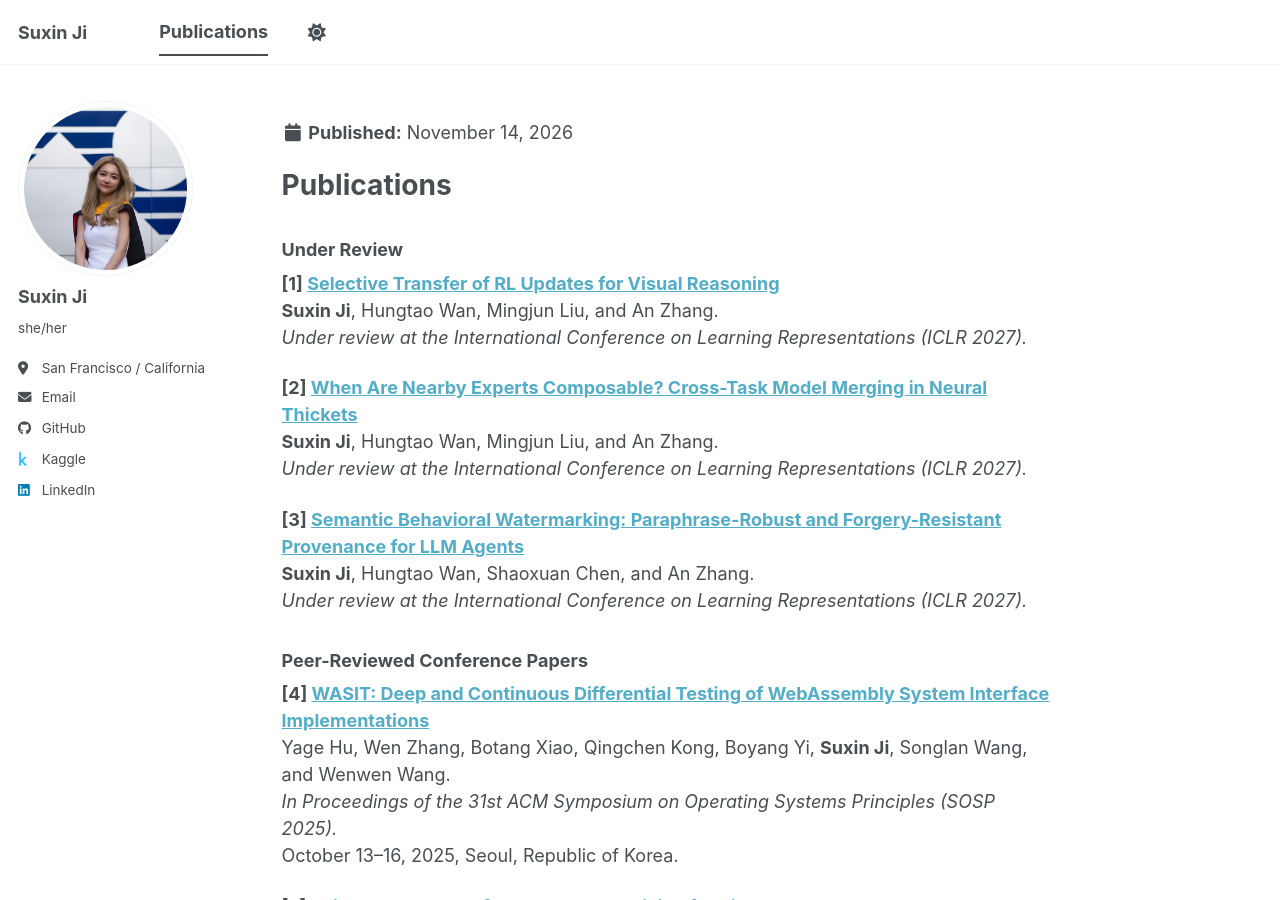
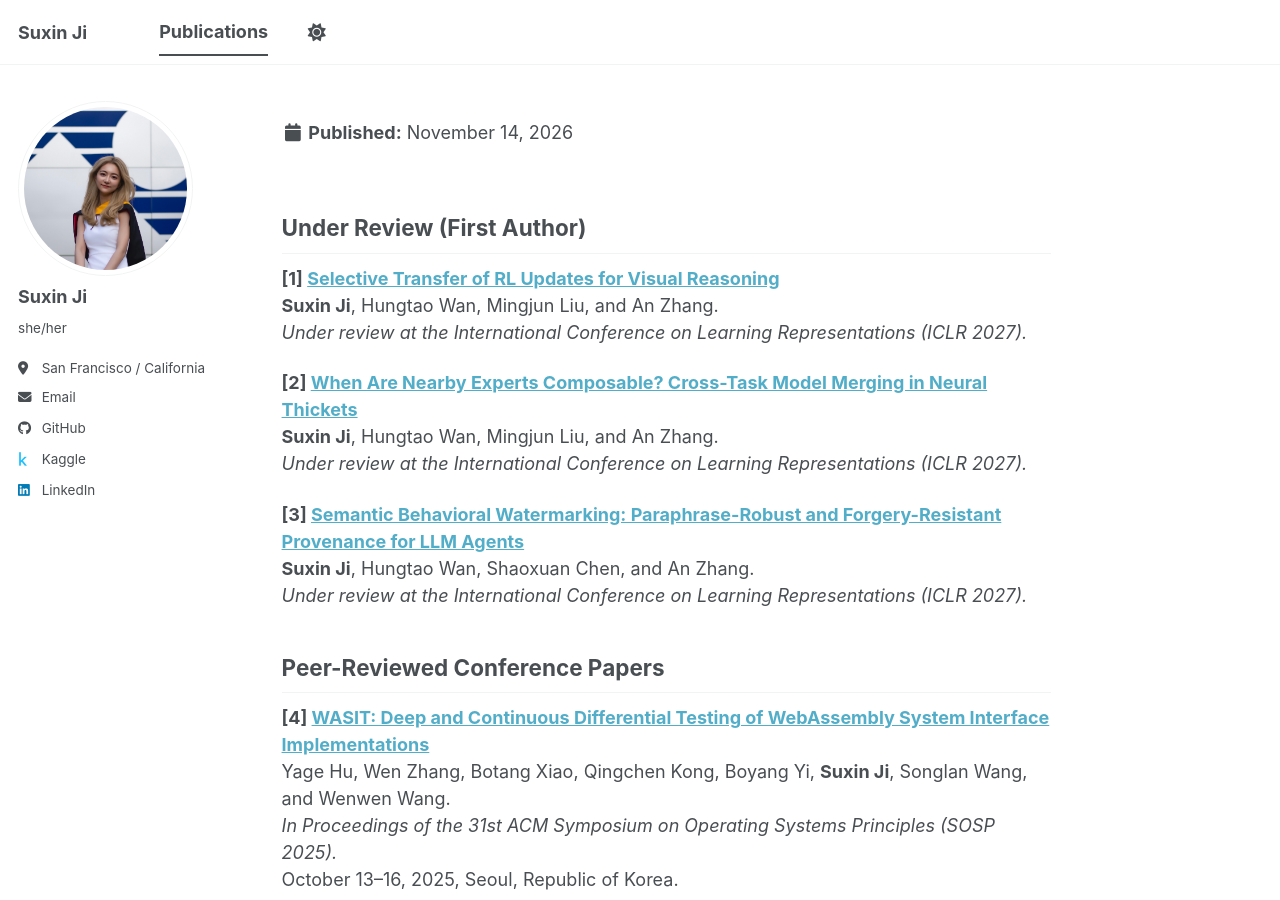
Before and after one commit to suxinji/suxinji.github.io, a Jekyll site: the page built from _publications/publications.md, in a window 1280 px wide and 900 px high. Built offline with Jekyll 4.4.1, drawn with Linux system fonts in a browser that asks for light colours; a script bundle is joined from its source files by our own code; library files that are not in the unit come from our copies.

Commit message:
Update publications.md

```diff
--- a/_publications/publications.md
+++ b/_publications/publications.md
@@ -2,9 +2,7 @@
 permalink: /publications/
 author_profile: true
 ---
-# Publications
-
-### Under Review
+## Under Review (First Author)
 
 **[1] [Selective Transfer of RL Updates for Visual Reasoning](https://arxiv.org/abs/2610.08659)**
 **Suxin Ji**, Hungtao Wan, Mingjun Liu, and An Zhang.
@@ -18,7 +16,7 @@ author_profile: true
 **Suxin Ji**, Hungtao Wan, Shaoxuan Chen, and An Zhang.
 *Under review at the International Conference on Learning Representations (ICLR 2027).*
 
-### Peer-Reviewed Conference Papers
+## Peer-Reviewed Conference Papers
 
 **[4] [WASIT: Deep and Continuous Differential Testing of WebAssembly System Interface Implementations](https://dl.acm.org/doi/10.1145/3731569.3764819)**
 Yage Hu, Wen Zhang, Botang Xiao, Qingchen Kong, Boyang Yi, **Suxin Ji**, Songlan Wang, and Wenwen Wang.
@@ -30,13 +28,13 @@ Wen Zhang, Botang Xiao, Qingchen Kong, Boyang Yi, **Suxin Ji**, Yage Hu, Songlan
 *In Proceedings of the 48th IEEE/ACM International Conference on Software Engineering (ICSE 2026).*
 April 12–18, 2026, Rio de Janeiro, Brazil.
 
-### Preprints
+## Preprints
 
 **[6] [TLRS-DPO: Token-Level Risk Scoring for Better Direct Preference Optimization](https://arxiv.org/abs/2611.11232)**
 **Suxin Ji** and Hungtao Wan.
 *arXiv preprint, 2026.*
 
-## Research Projects
+# Research Projects
 
 **[AutoQSys: Automated Differential Testing of QEMU Syscall Emulation](https://drive.google.com/file/d/12wIxKyI_Nb1882buRDlsFInpk-bfs-xu/view)**
 **Suxin Ji** (Project Lead) | *Aug 2024 – Aug 2025*
```
